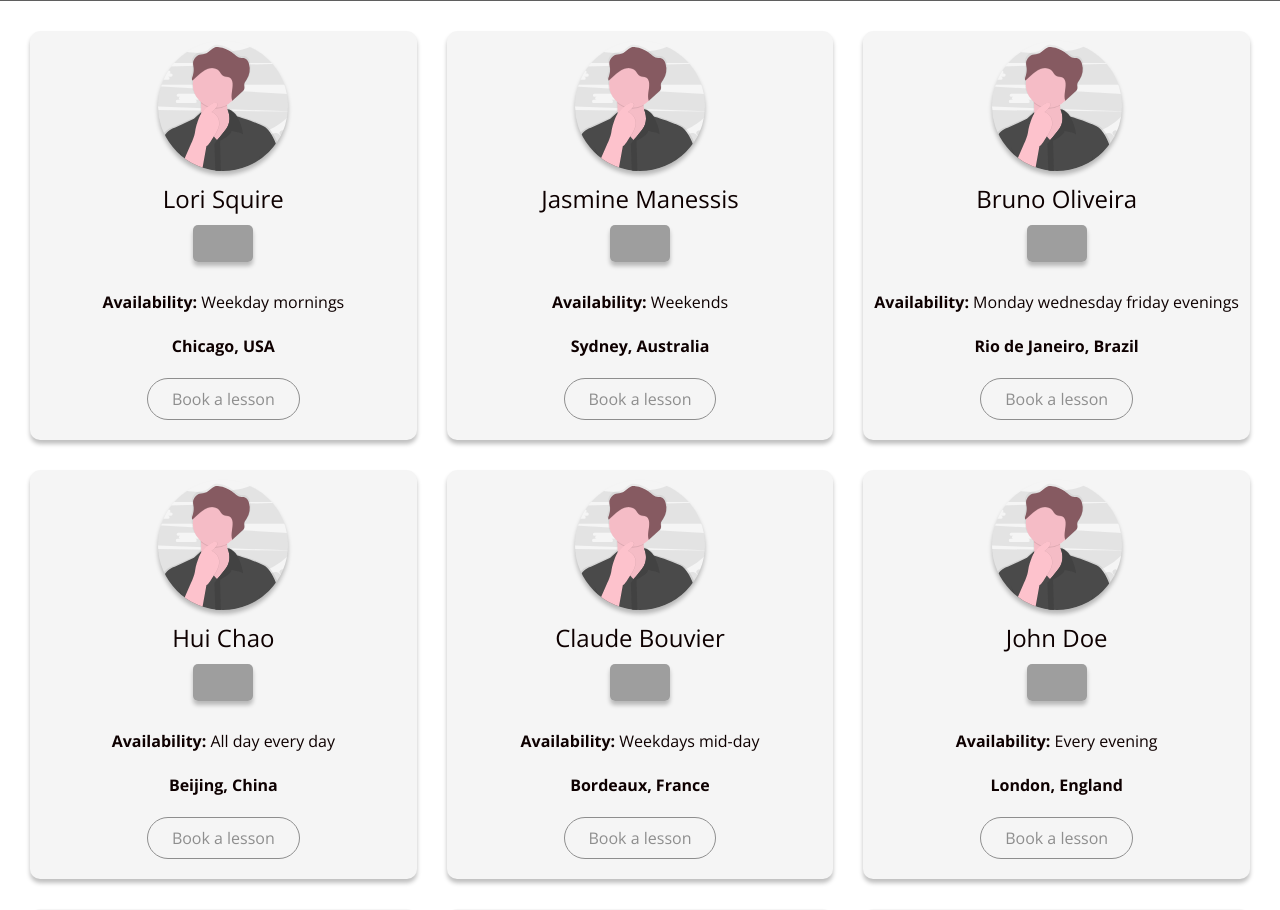
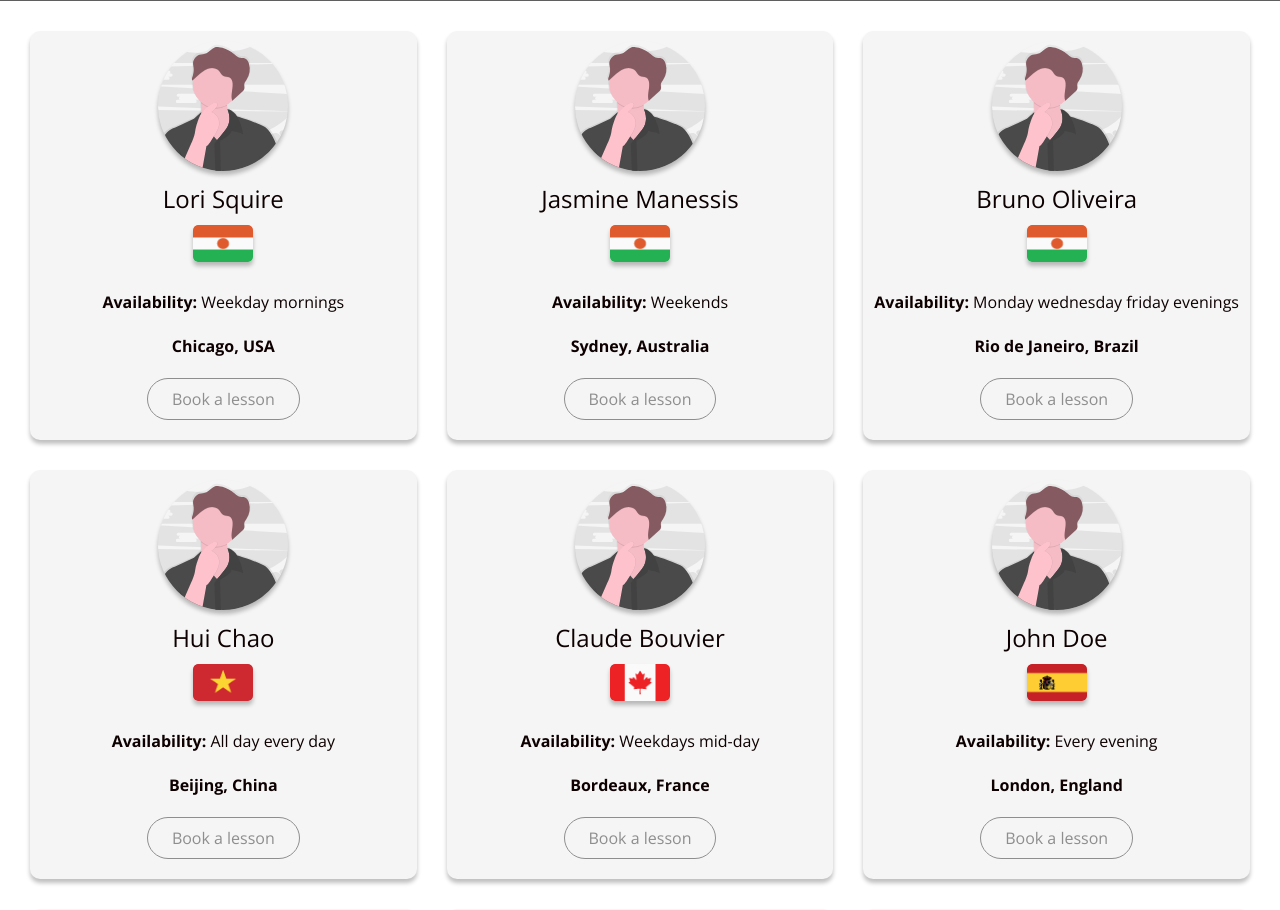
Before and after one commit to kkittlive/lingua, a Rails app: page / in a window 1280 px wide. Shown: the part 385-1295 px from the top of the page. Run offline with Rails 7, Linux system fonts and the light colour scheme; data comes from the database, SQL or seed files in the repository; style sheets or scripts are compiled from the project's sources; some libraries are stand-ins or nearby versions; grey boxes are pictures that could not be loaded.

Commit message:
index and show now display the proper flag images

```diff
--- a/app/views/users/index.html.erb
+++ b/app/views/users/index.html.erb
@@ -62,7 +62,7 @@
         <p><%= teacher.first_name %> <%= teacher.last_name %></p>
       </div>
       <div class="languages">
-        <img class="flag" src="https://images.pexels.com/photos/344775/pexels-photo-344775.jpeg?auto=compress&cs=tinysrgb&dpr=2&h=750&w=1260">
+        <img class="flag" src="<%= asset_path teacher.languages.first.flag %>">
       </div>
       <div class="qualifications">
         <p><b>Availability:</b> <%= teacher.availability.capitalize %></p>
--- a/app/views/users/show.html.erb
+++ b/app/views/users/show.html.erb
@@ -41,7 +41,7 @@
         <br>
         <h6>Qualification #1. Qualification #2. Qualification #3. Qualification #4. Qualification #5. Qualification #6. Qualification #7.</h6>
       </div>
-      <img class="teacher-flag" src="https://images.pexels.com/photos/344775/pexels-photo-344775.jpeg?auto=compress&cs=tinysrgb&dpr=2&h=750&w=1260">
+      <img class="teacher-flag" src="<%= asset_path @teacher.languages.first.flag %>">
     </div>
     <div class="teacher-bio">
       <h3>Biography</h3>
```
